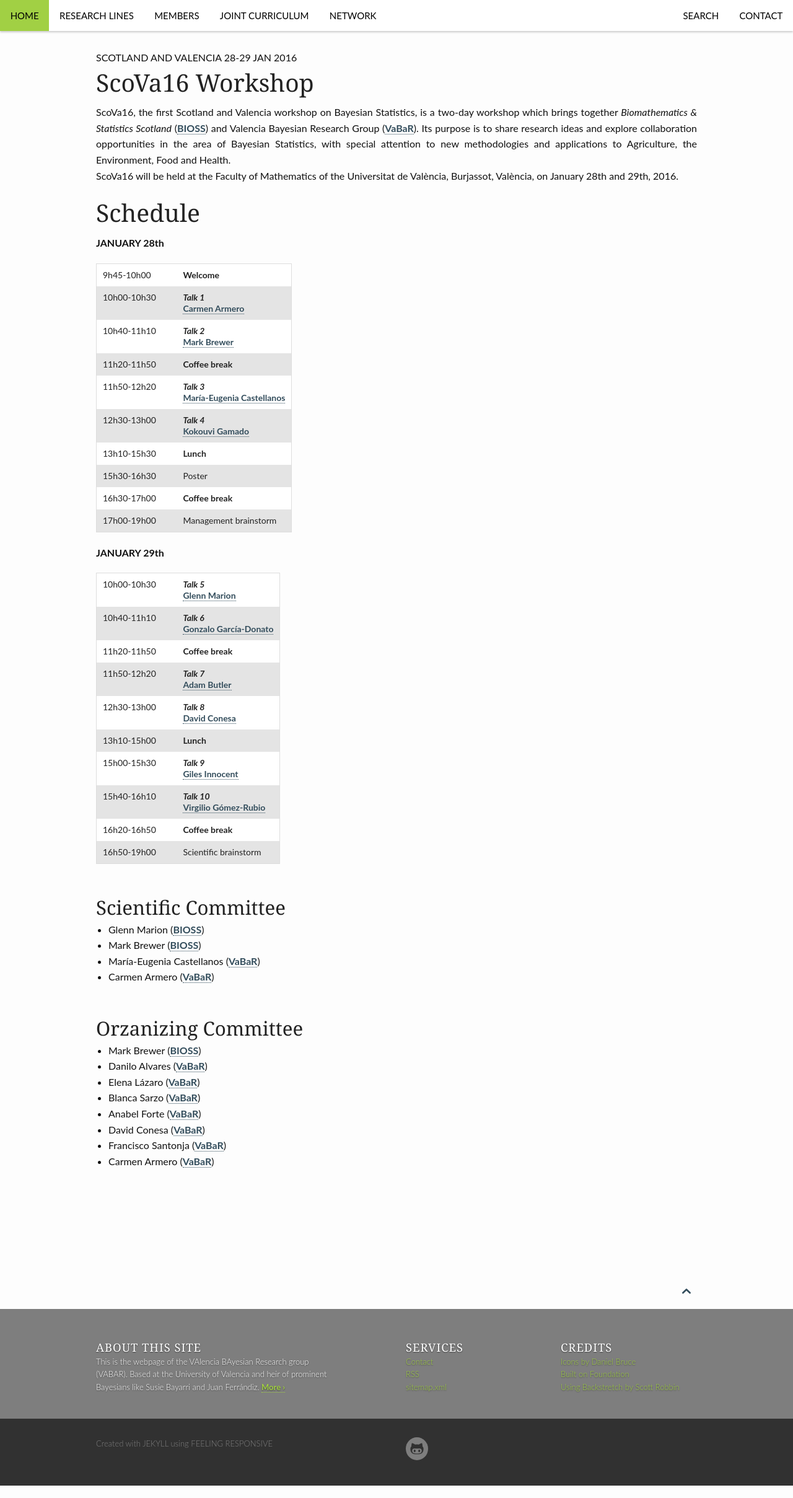
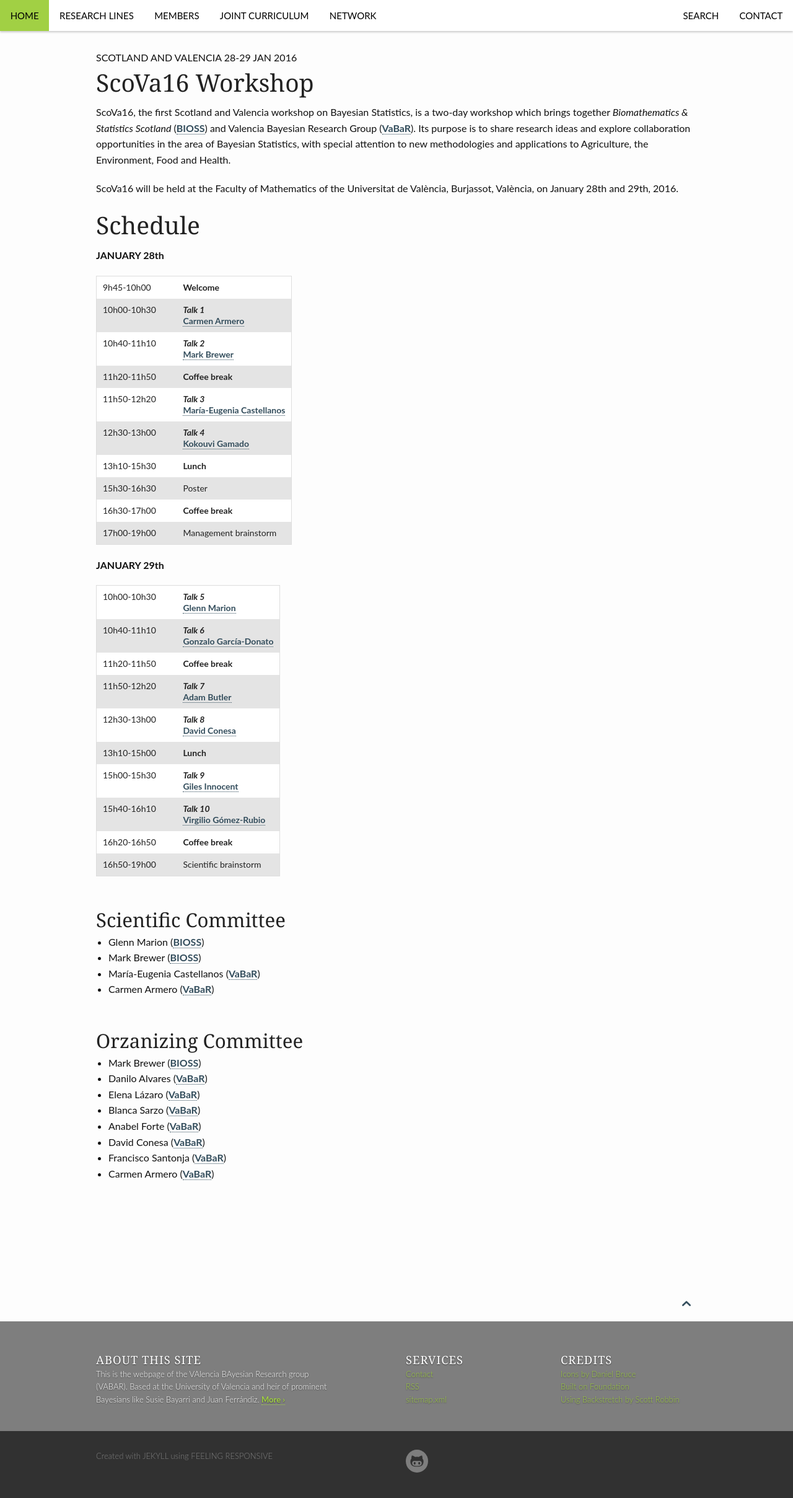
Before and after one commit to VABAR/VABAR.github.io, a Jekyll site: the page built from _posts/events/2015-11-25-ScoVa16.md, in a window 1280 px wide. Shown: the whole page at 62% size. Built offline with Jekyll 4.4.1, drawn with Linux system fonts in a browser that asks for light colours.

Commit message:
SCoVa16: switch html tags to markdown

```diff
--- a/_posts/events/2015-11-25-ScoVa16.md
+++ b/_posts/events/2015-11-25-ScoVa16.md
@@ -8,9 +8,10 @@
 categories: events
 ---
 
-<p style='text-align: justify;'>
-ScoVa16, the first Scotland and Valencia workshop on Bayesian Statistics, is a two-day workshop which brings together <i>Biomathematics & Statistics Scotland</i> (<a href="http://www.bioss.ac.uk/">BIOSS</a>) and Valencia Bayesian Research Group (<a href="http://vabar.github.io/">VaBaR</a>). Its purpose is to share research ideas and explore collaboration opportunities in the area of Bayesian Statistics, with special attention to new methodologies and applications to Agriculture, the Environment, Food and Health. <br> ScoVa16 will be held at the Faculty of Mathematics of the Universitat de València, Burjassot, València, on January 28th and 29th, 2016.
-</p>
+ScoVa16, the first Scotland and Valencia workshop on Bayesian Statistics, is a two-day workshop which brings together *Biomathematics & Statistics Scotland* ([BIOSS](http://www.bioss.ac.uk/)) and Valencia Bayesian Research Group ([VaBaR](http://vabar.github.io/)).
+Its purpose is to share research ideas and explore collaboration opportunities in the area of Bayesian Statistics, with special attention to new methodologies and applications to Agriculture, the Environment, Food and Health.
+
+ScoVa16 will be held at the Faculty of Mathematics of the Universitat de València, Burjassot, València, on January 28th and 29th, 2016.
 
 # Schedule
 
```
